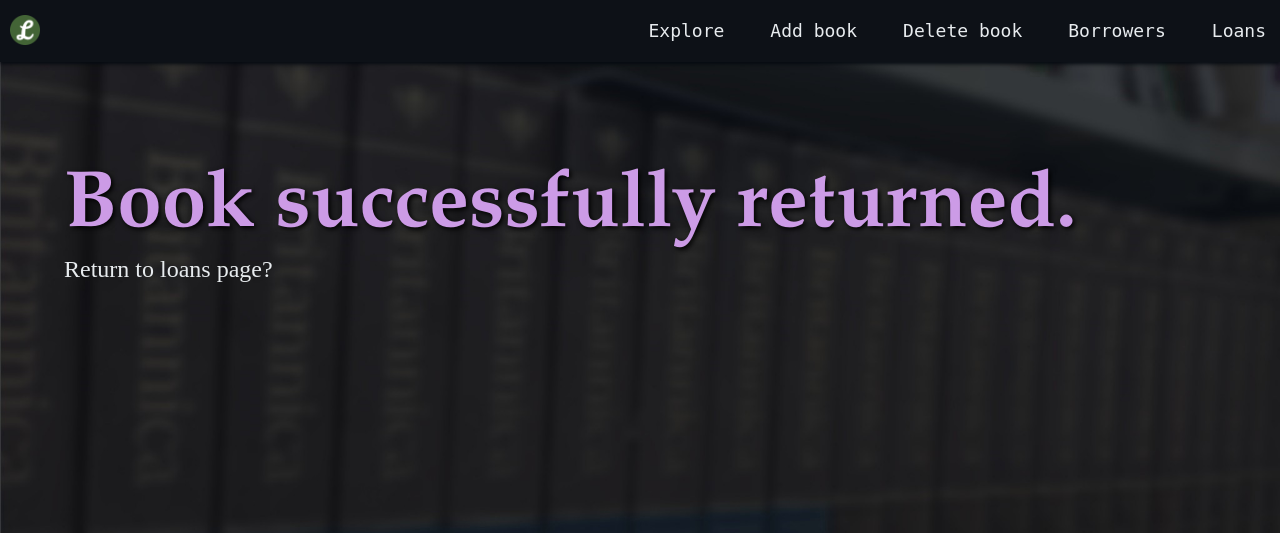
After one commit to otyliaz/1.3-1.4-Assessment, a Flask app: page /return_success in a window 1280 px wide; the page is wider, and only the part inside the window is pictured. The commit adds this page. Shown: the top 533 px of that part. Run offline with Flask 2, Linux system fonts and the light colour scheme.

Commit message:
can return books now

```diff
--- a/app.py
+++ b/app.py
@@ -92,10 +92,10 @@ def borrow(bookid):
 
         today = date.today()
 
-        return_date = date.today()+timedelta(days=28)
+        return_date = date.today()+timedelta(days=14)
         print(return_date)
 
-        conn.execute('INSERT INTO books_borrowed(bookid , borrowerid, loan_date, return_date) VALUES (?,?,?,?)', (bookid, int_borrowerid, today, return_date))
+        conn.execute('INSERT INTO books_borrowed(bookid , borrowerid, loan_date, return_date, returned) VALUES (?,?,?,?,0)', (bookid, int_borrowerid, today, return_date))
         conn.commit()
         conn.close()
 
@@ -110,13 +110,27 @@ def borrowers():
 
     return render_template('borrowers.html', borrowers=borrowers)
 
-@app.route('/loans')
+@app.route('/loans', methods=['POST', 'GET'])
 def loans():
     conn = get_db_connection()
-    books_borrowed = conn.execute('SELECT books_borrowed.loanid, books.title, books_borrowed.borrowerid, books.bookid, borrowers.fname, borrowers.lname, books_borrowed.loan_date, books_borrowed.return_date FROM books_borrowed JOIN books ON books_borrowed.bookid=books.bookid JOIN borrowers ON books_borrowed.borrowerid=borrowers.borrowerid',).fetchall()
-    conn.close()
+    books_borrowed = conn.execute('SELECT books_borrowed.loanid, books.title, books_borrowed.borrowerid, books.bookid, borrowers.fname, borrowers.lname, books_borrowed.loan_date, books_borrowed.return_date FROM books_borrowed JOIN books ON books_borrowed.bookid=books.bookid JOIN borrowers ON books_borrowed.borrowerid=borrowers.borrowerid WHERE books_borrowed.returned=0;',).fetchall()
+
+    if request.method == 'POST':
+        form_loanid = request.form['form_loanid']
+
+        print(form_loanid)
+
+        conn.execute('UPDATE books_borrowed SET returned = 1 WHERE loanid=?', (form_loanid,))
+        conn.commit()
+        conn.close()
+
+        return redirect(url_for('return_success'))
 
     return render_template('loans.html', books_borrowed=books_borrowed)
 
+@app.route('/return_success')
+def return_success():
+    return render_template('return_success.html')
+
 if __name__ == '__main__':
     app.run(host='0.0.0.0', port=80, debug=True)
--- a/static/css/style.css
+++ b/static/css/style.css
@@ -227,22 +227,19 @@ p {
 }
 
 .forloop {
-    border: 2px;
-    border-color: #F78764;
+    box-sizing: border-box;
+    -moz-box-sizing: border-box;
+    -webkit-box-sizing: border-box;
+    width: 500px;
+    border: 5px solid #E7EBEE;
+    background-color: #0d111750;
+    margin: 10px 0px;
+    margin-bottom: 20px;
     padding: 5px;
+    border-radius: 5px;
 }
 
 label {
     color: #E7EBEE;
     font-size: 3vh;
 }
-
-.book {
-    box-sizing: border-box;
-    -moz-box-sizing: border-box;
-    -webkit-box-sizing: border-box;
-    width: 500px;
-    border: 5px solid #E7EBEE;
-    background: transparent;
-    margin: 10px 0px;
-}
--- /dev/null
+++ b/templates/return_success.html
@@ -0,0 +1,19 @@
+{% extends "home.html" %}
+{% block title %}Explore{% endblock %}
+
+{% block menu%}
+<div class="menu">
+    <li><a href="/explore">Explore</a></li>
+    <li><a href="/add">Add book</a></li>
+    <li><a href="/delete">Delete book</a></li>
+    <li><a href="/borrowers">Borrowers</a></li>
+    <li><a href="/loans">Loans</a></li>
+</div>
+{% endblock%}
+
+{% block content%}
+    <div class="content" id="content_search">
+        <h1>Book successfully returned.</h1>
+        <p>Return to loans page?</p>
+    </div>
+{% endblock %}
```
Also changed, not shown: templates/loan_success.html (added, +18 -0 lines), templates/loans.html (+9 -1 lines), 1 other file.
